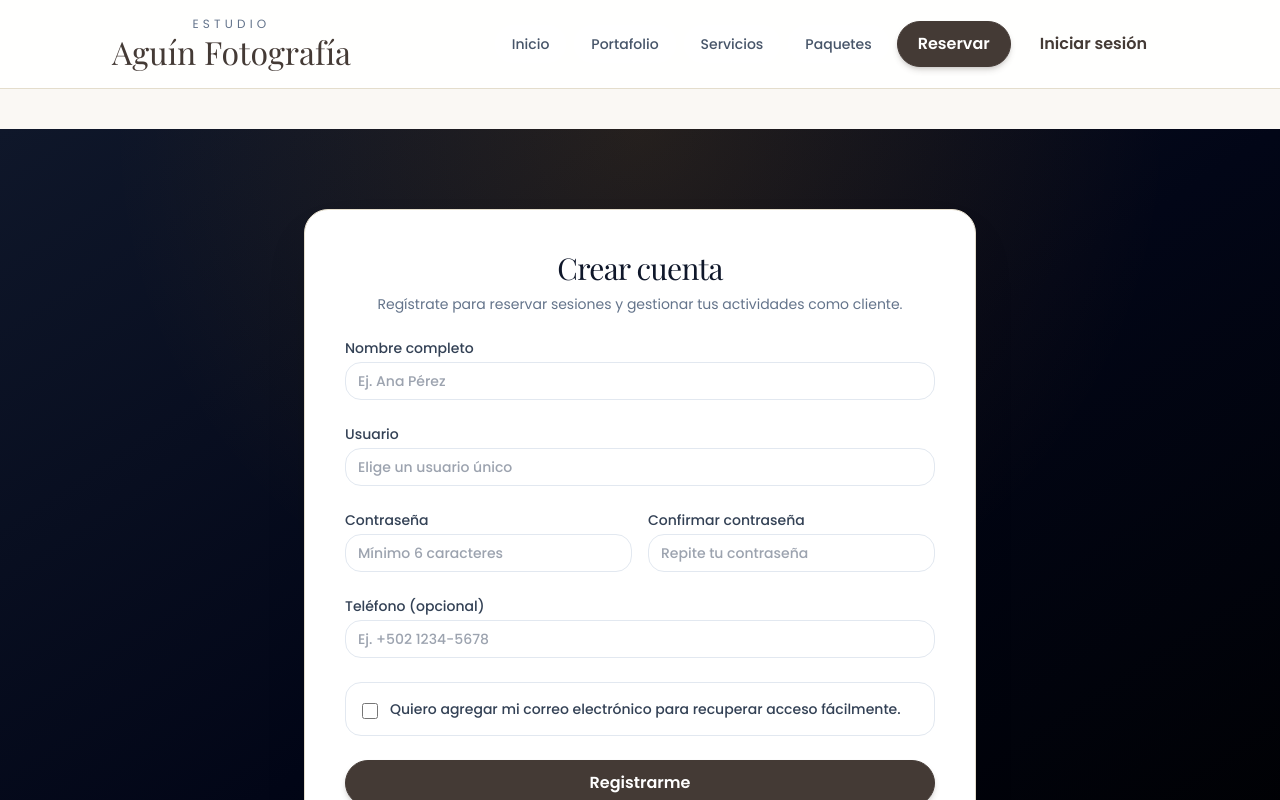
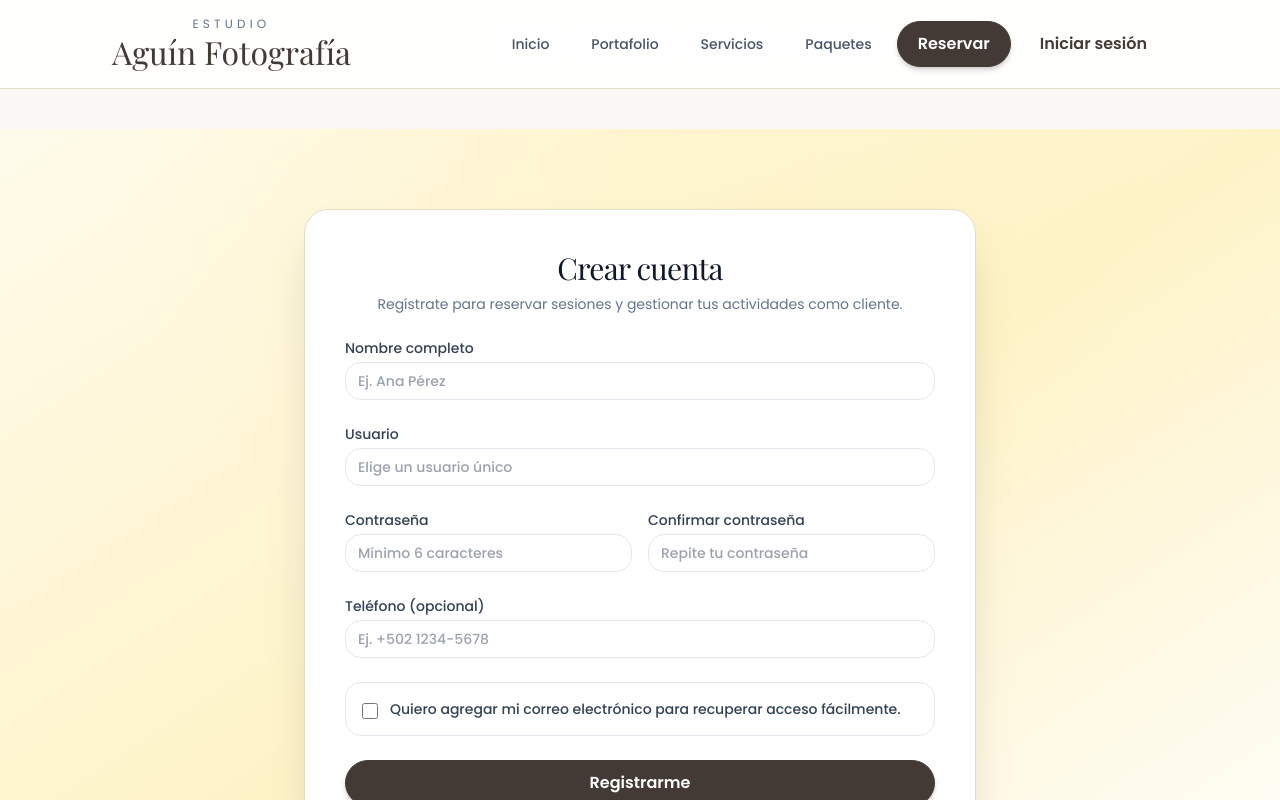
Before and after one commit to MadelynAvila/FotoEstudio, a React (Vite) app: page /registrarse in a window 1280 px wide. Shown: the top 800 px of the page. Built offline with nearby package versions, Linux system fonts and the light colour scheme; no server answers.

Commit message:
Adjust register background to light cream

```diff
--- a/src/pages/Register.jsx
+++ b/src/pages/Register.jsx
@@ -75,8 +75,8 @@ export default function Register() {
   };
 
   return (
-    <div className="relative min-h-screen bg-gradient-to-br from-slate-900 via-slate-950 to-black">
-      <div className="absolute inset-0 opacity-40 bg-[radial-gradient(circle_at_top,_var(--tw-gradient-stops))] from-amber-500/30 via-transparent to-transparent" />
+    <div className="relative min-h-screen bg-gradient-to-br from-amber-50 via-amber-100 to-white">
+      <div className="absolute inset-0 opacity-40 bg-[radial-gradient(circle_at_top,_var(--tw-gradient-stops))] from-amber-200/30 via-transparent to-transparent" />
       <div className="relative z-10 flex min-h-screen items-center justify-center px-4 py-20">
         <form onSubmit={onSubmit} className="card w-full max-w-2xl space-y-6 p-10 shadow-2xl shadow-black/15">
           <div className="space-y-2 text-center">
```
